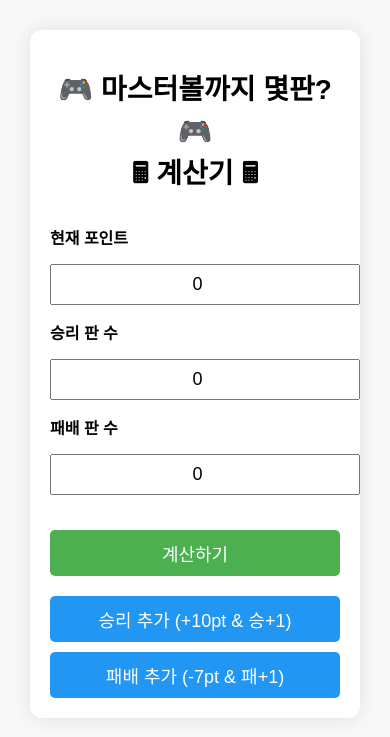
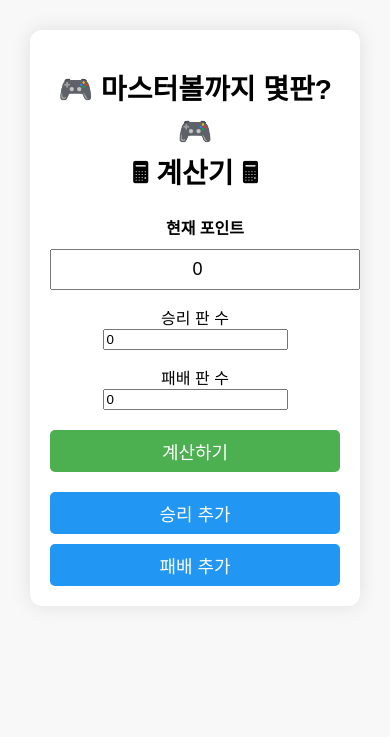
Before and after one commit to Happy-Bees/masterball_calc, a Flask app: page / in a window 390 px wide. Shown: the top 737 px of the page. Run offline with Flask 3, Linux system fonts and the light colour scheme.

Commit message:
결과 박스 위치/형태 개선 + 입력창 정렬 + 버튼 사이즈 정리

```diff
--- a/templates/index.html
+++ b/templates/index.html
@@ -27,7 +27,17 @@
     h1 {
       font-size: 28px;
       line-height: 1.5;
+      margin-bottom: 20px;
+    }
+
+    .result-box {
+      background-color: #f0f8ff;
+      border: 2px solid #4CAF50;
+      border-radius: 8px;
+      padding: 15px;
       margin-bottom: 30px;
+      font-size: 18px;
+      font-weight: bold;
     }
 
     .input-row {
@@ -36,6 +46,7 @@
       justify-content: center;
       margin: 15px 0;
       gap: 10px;
+      flex-wrap: wrap;
     }
 
     .input-row label {
@@ -50,18 +61,30 @@
       text-align: center;
     }
 
+    .half-input {
+      display: flex;
+      justify-content: center;
+      gap: 20px;
+    }
+
+    .half-input .input-group {
+      display: flex;
+      flex-direction: column;
+      align-items: center;
+    }
+
     .main-buttons {
       margin-top: 20px;
       display: flex;
       justify-content: center;
-      gap: 20px;
+      gap: 10px;
       flex-wrap: wrap;
     }
 
     .main-buttons button,
     .submit-button {
-      padding: 10px 20px;
-      font-size: 16px;
+      padding: 8px 12px;
+      font-size: 14px;
       border: none;
       border-radius: 5px;
       cursor: pointer;
@@ -75,12 +98,7 @@
     .submit-button {
       margin-top: 20px;
       background-color: #4CAF50;
-    }
-
-    .result {
-      margin-top: 30px;
-      font-size: 18px;
-      font-weight: bold;
+      width: 100%;
     }
 
     .error {
@@ -88,23 +106,18 @@
       margin-top: 20px;
     }
 
-    /* ✅ 반응형 스타일 */
     @media screen and (max-width: 600px) {
       .input-row {
         flex-direction: column;
         align-items: stretch;
       }
 
-      .input-row label {
-        text-align: left;
-        margin-bottom: 5px;
+      .half-input {
+        flex-direction: column;
+        gap: 15px;
       }
 
-      .input-row input {
-        width: 100%;
-        font-size: 18px;
-      }
-
+      .input-row input,
       .submit-button,
       .main-buttons button {
         width: 100%;
@@ -112,7 +125,7 @@
       }
 
       .main-buttons {
-        flex-direction: column;
+        flex-direction: row;
         gap: 10px;
       }
 
@@ -126,38 +139,40 @@
   <div class="container">
     <h1>🎮 마스터볼까지 몇판? 🎮<br>🖩 계산기 🖩</h1>
 
+    {% if result %}
+      <div class="result-box">
+        마스터볼까지의 기대 판 수: {{ result }}판<br>
+        (승률: {{ "%.2f"|format(rate) }}%)
+      </div>
+    {% elif error %}
+      <div class="error">{{ error }}</div>
+    {% endif %}
+
     <form method="POST">
       <div class="input-row">
         <label>현재 포인트</label>
         <input type="number" name="current" value="{{ current }}">
       </div>
 
-      <div class="input-row">
-        <label>승리 판 수</label>
-        <input type="number" name="win" value="{{ win }}">
-      </div>
+      <div class="half-input">
+        <div class="input-group">
+          <label>승리 판 수</label>
+          <input type="number" name="win" value="{{ win }}">
+        </div>
 
-      <div class="input-row">
-        <label>패배 판 수</label>
-        <input type="number" name="lose" value="{{ lose }}">
+        <div class="input-group">
+          <label>패배 판 수</label>
+          <input type="number" name="lose" value="{{ lose }}">
+        </div>
       </div>
 
       <button class="submit-button" type="submit">계산하기</button>
 
       <div class="main-buttons">
-        <button name="adjust" value="win-btn">승리 추가 (+10pt & 승+1)</button>
-        <button name="adjust" value="lose-btn">패배 추가 (-7pt & 패+1)</button>
+        <button name="adjust" value="win-btn">승리 추가</button>
+        <button name="adjust" value="lose-btn">패배 추가</button>
       </div>
     </form>
-
-    {% if result %}
-      <div class="result">
-        마스터볼까지의 기대 판 수: {{ result }}판<br>
-        (승률: {{ "%.2f"|format(rate) }}%)
-      </div>
-    {% elif error %}
-      <div class="error">{{ error }}</div>
-    {% endif %}
   </div>
 </body>
 </html>
```
